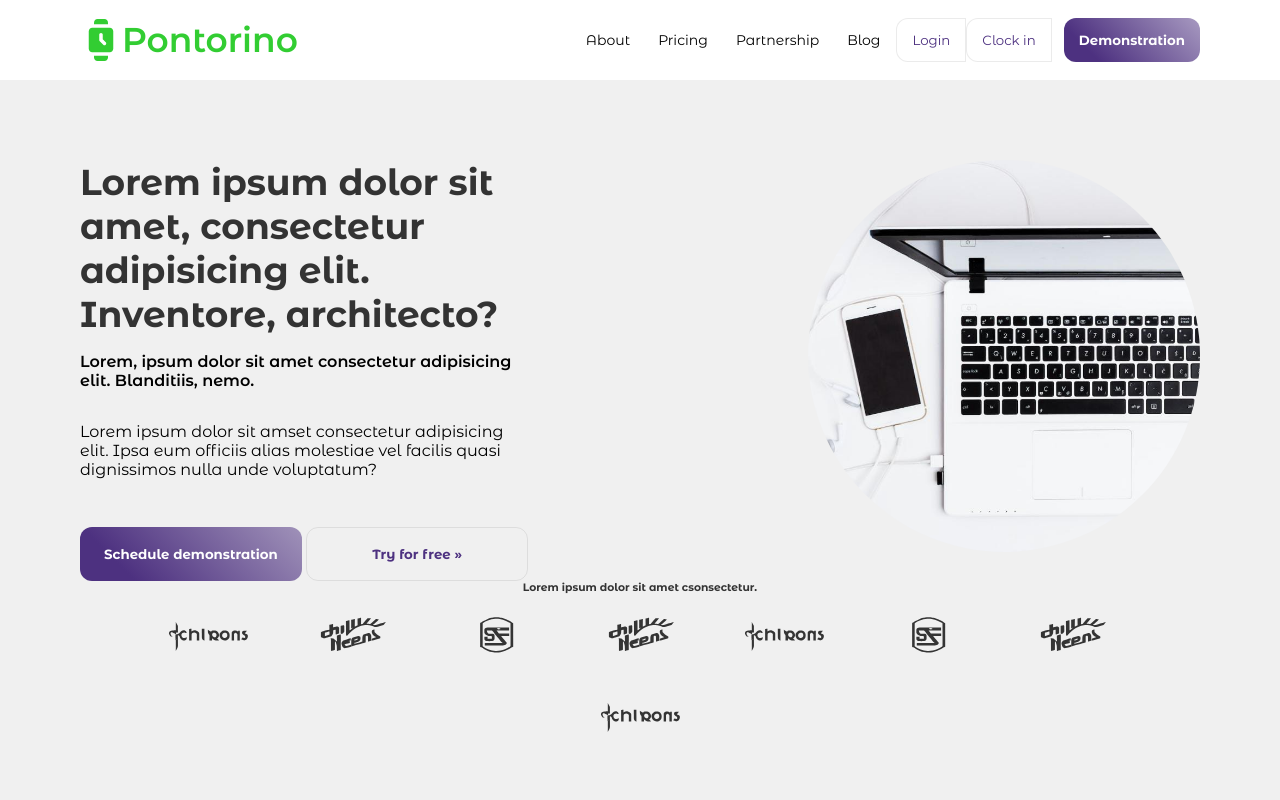
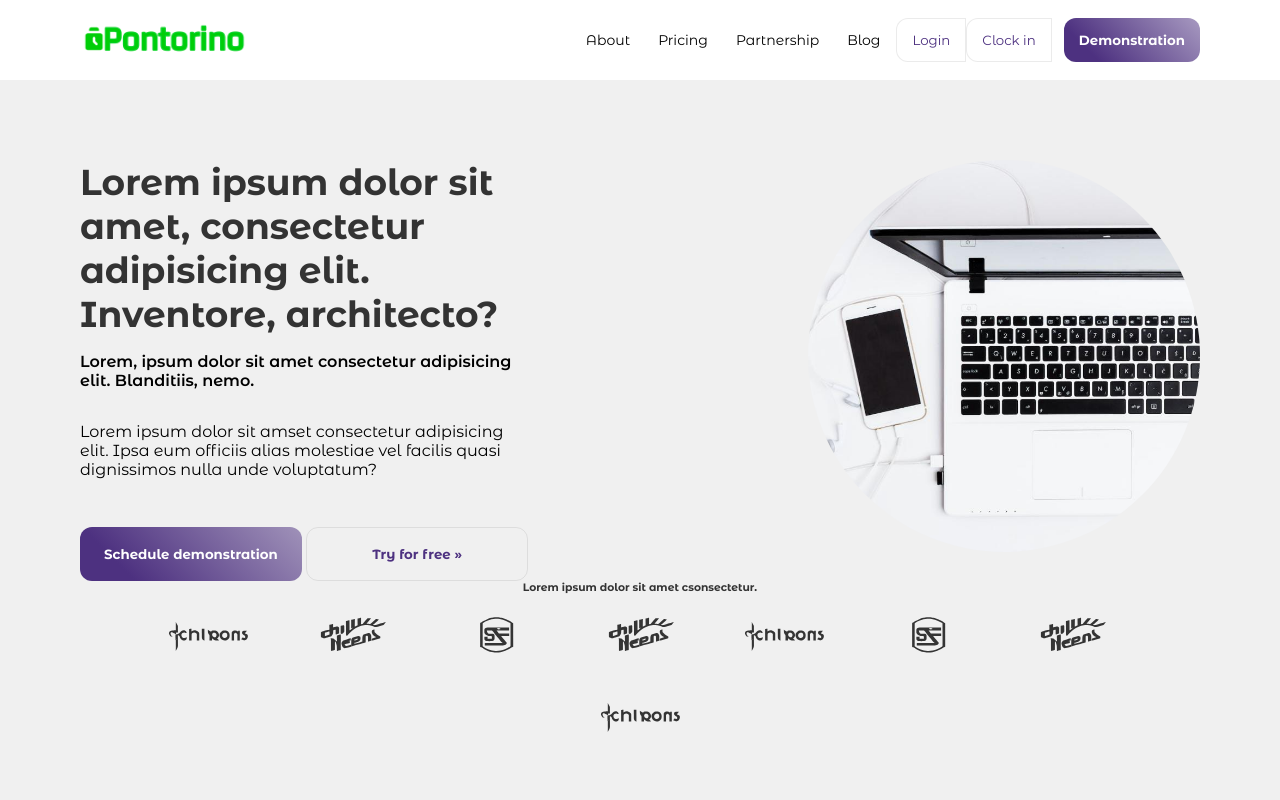
Before and after one commit to glgio7/Pontorino, a React (Vite) app: page / in a window 1280 px wide. Shown: the top 800 px of the page. Built offline with nearby package versions, Linux system fonts and the light colour scheme; a web font is replaced by a local one.

Commit message:
feat: change logo

```diff
--- a/src/components/Header/index.tsx
+++ b/src/components/Header/index.tsx
@@ -1,5 +1,4 @@
 import HeaderContainer, { Navigation } from "./styles";
-import logo from "../../assets/clock-watch.svg";
 import menu from "../../assets/menu.svg";
 import close from "../../assets/close-btn.svg";
 import { Link } from "react-router-dom";
@@ -11,10 +10,13 @@ const Header = () => {
 
 	return (
 		<HeaderContainer>
-			<Link to={"/"} className="logo">
+			<Link to={"/"}>
 				<h1>
-					<img src={logo} alt="Logo" className="logo__image" />
-					<span className="logo__title">Pontorino</span>
+					<img
+						src={"/img/pontorino-logo.png"}
+						alt="PontorinoLogo"
+						className="logo"
+					/>
 				</h1>
 			</Link>
 			<img
@@ -46,7 +48,7 @@ const Header = () => {
 				</ul>
 				<Button className="white-btn">Login</Button>
 				<Link to={"/clockin"}>
-				<Button className="white-btn">Clock in</Button>
+					<Button className="white-btn">Clock in</Button>
 				</Link>
 				<Button className="demo-btn">Demonstration</Button>
 			</Navigation>
--- a/src/components/Header/styles.ts
+++ b/src/components/Header/styles.ts
@@ -17,31 +17,14 @@ const HeaderContainer = styled.header`
 
 	z-index: 99;
 
-	.logo {
-		text-align: left;
-	}
-
 	h1 {
 		display: inline-flex;
 		align-items: center;
 		height: 54px;
 	}
 
-	.logo__image {
-		width: 42px;
+	.logo {
 		height: 42px;
-	}
-
-	.logo__title {
-		font-size: 2.15rem;
-		line-height: 2.15rem;
-
-		font-family: "Montserrat Alternates", cursive;
-		font-weight: 600;
-
-		color: #32cd32;
-
-		border-radius: 18px;
 	}
 
 	.menu {
```
Also changed, not shown: public/img/pontorino-logo.png (added).
